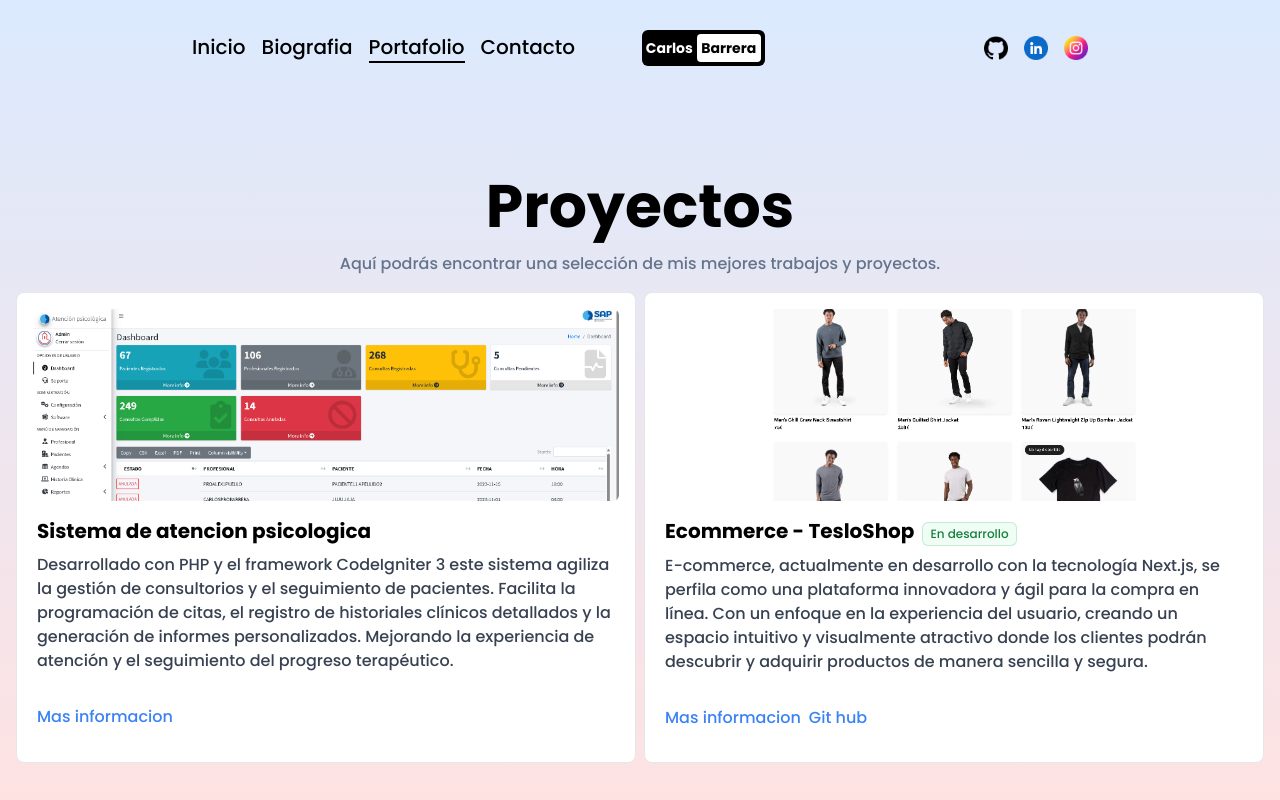
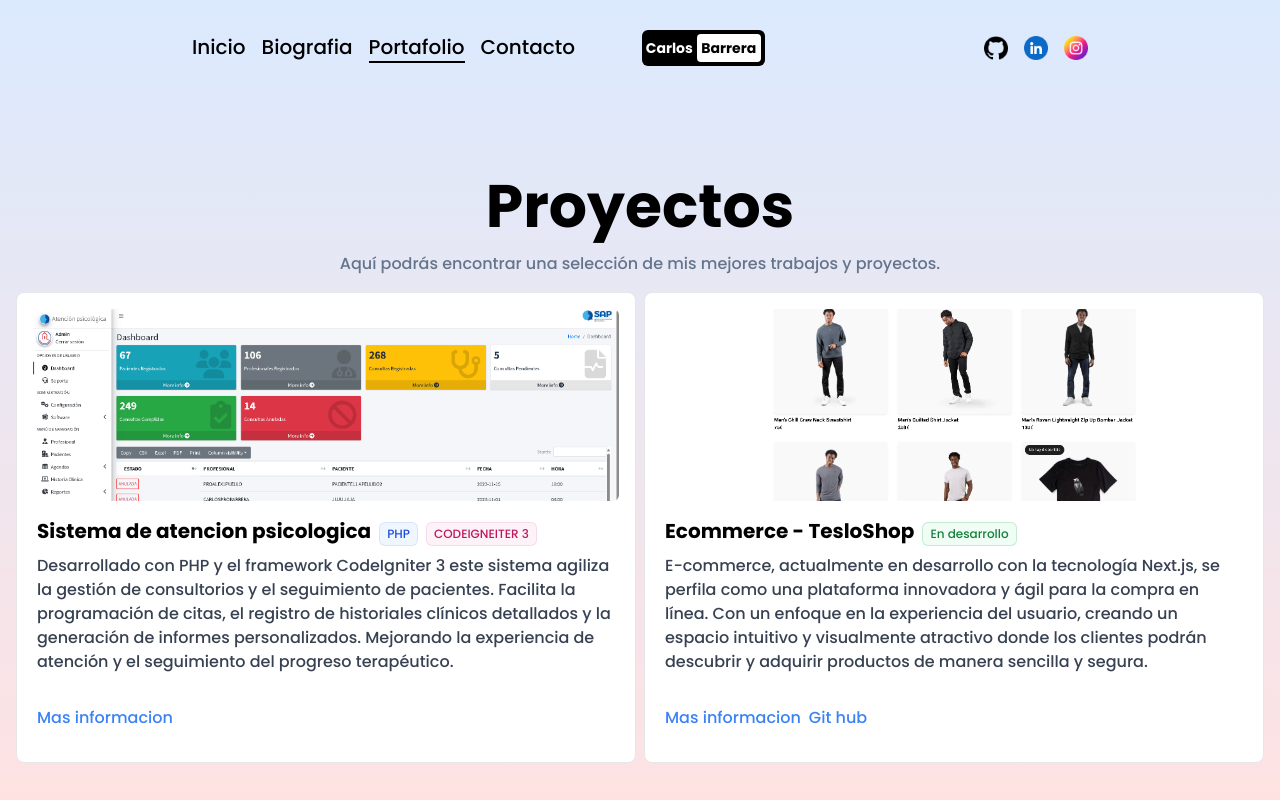
Before and after one commit to carlosbarreraacuna/PortafolioNext, a Next.js app: page /portafolio in a window 1280 px wide. Built offline with nearby package versions, Linux system fonts and the light colour scheme.

Commit message:
agregando badges

```diff
--- a/src/app/portafolio/page.jsx
+++ b/src/app/portafolio/page.jsx
@@ -16,7 +16,10 @@
                 class="w-full h-48 rounded-md object-cover"
               />
               <div class="px-1 py-4">
-                <div class="font-bold text-xl mb-2">Sistema de atencion psicologica</div>
+                <div class="font-bold text-xl mb-2">Sistema de atencion psicologica
+                <span class="ml-2 inline-flex items-center rounded-md bg-blue-50 px-2 py-1 text-xs font-medium text-blue-700 ring-1 ring-inset ring-blue-700/10">PHP</span>
+                <span class="ml-2 inline-flex items-center rounded-md bg-pink-50 px-2 py-1 text-xs font-medium text-pink-700 ring-1 ring-inset ring-pink-700/10">CODEIGNEITER 3</span>
+                </div>
                 <p class="text-gray-700 text-base">
                 Desarrollado con PHP y el framework CodeIgniter 3 este sistema agiliza la gestión de consultorios y el seguimiento de pacientes. Facilita la programación de citas, el registro de historiales clínicos detallados y la generación de informes personalizados. Mejorando la experiencia de atención y el seguimiento del progreso terapéutico.
                 </p>
```
